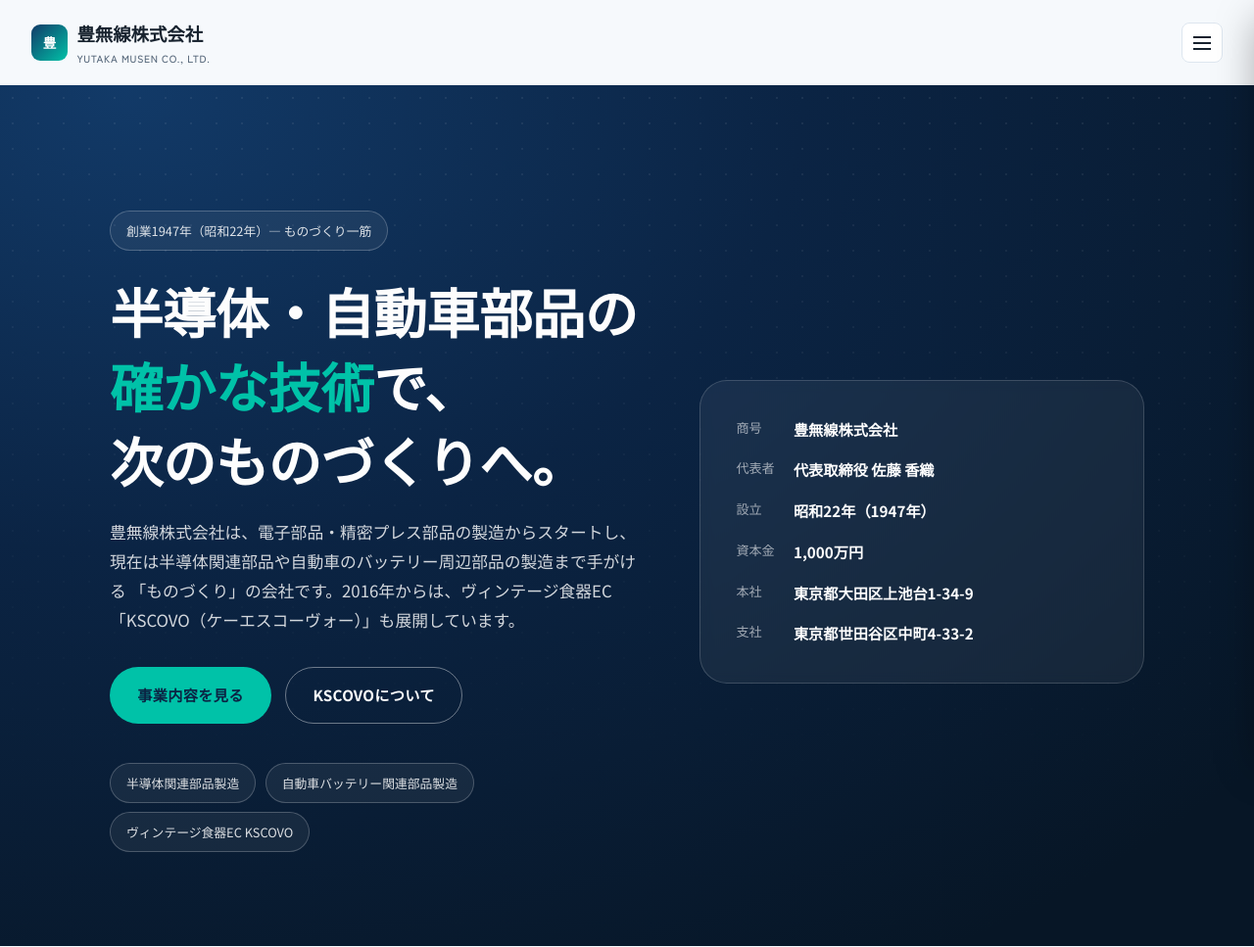
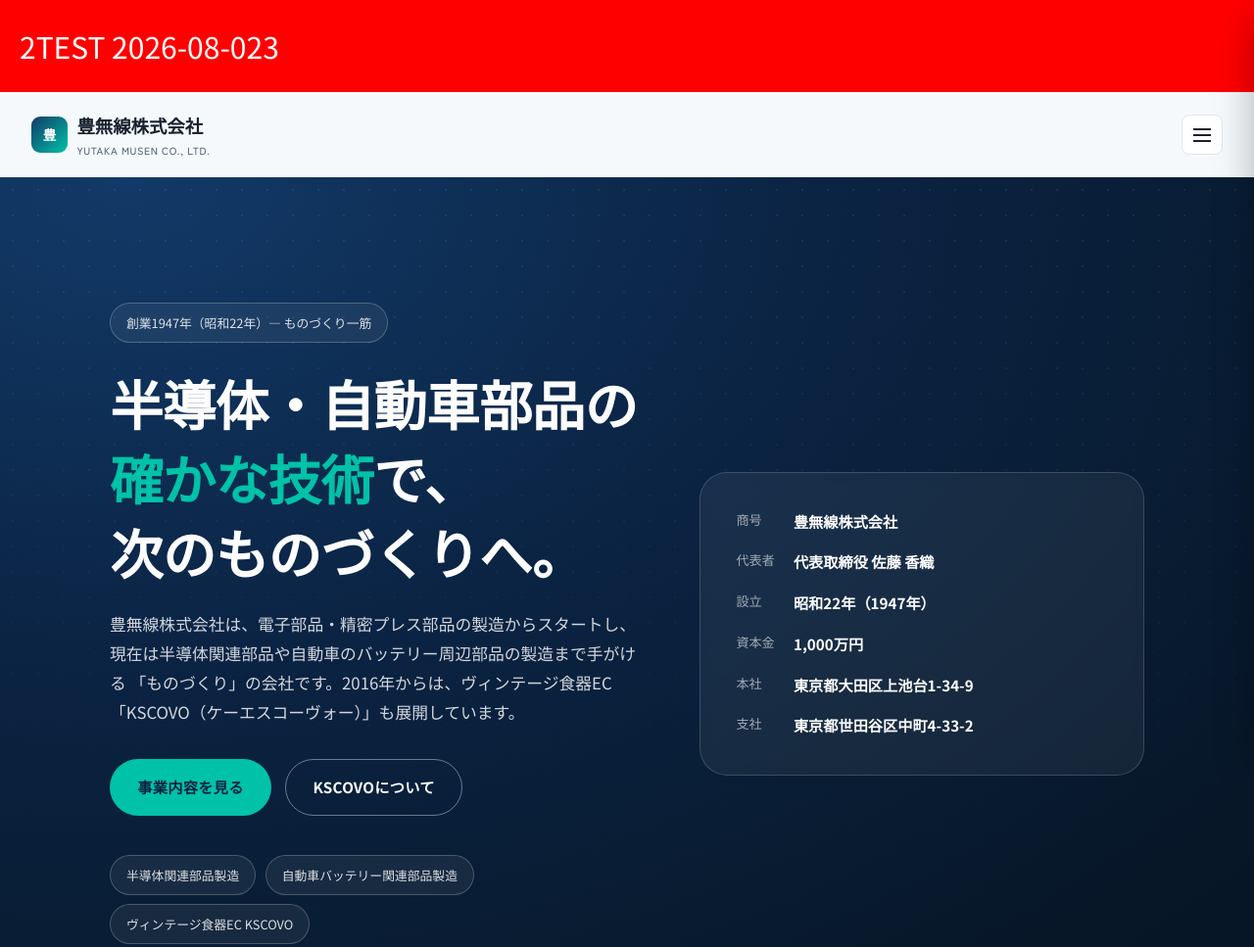
Before and after one commit to y-shimizuu/yutakamusen, a plain HTML site: page index.html in a window 1280 px wide. Shown: the top 967 px of the page at 98% size. Drawn offline with Linux system fonts and the light colour scheme.

Commit message:
Update index.html for test

```diff
--- a/index.html
+++ b/index.html
@@ -14,6 +14,8 @@
 <link rel="stylesheet" href="style.css">
 </head>
 <body class="theme-corp">
+
+<div style="background:red;color:white;padding:20px;font-size:30px;">2TEST 2026-08-023</div>
 
 <header class="site-header" data-header>
   <div class="container">
```
